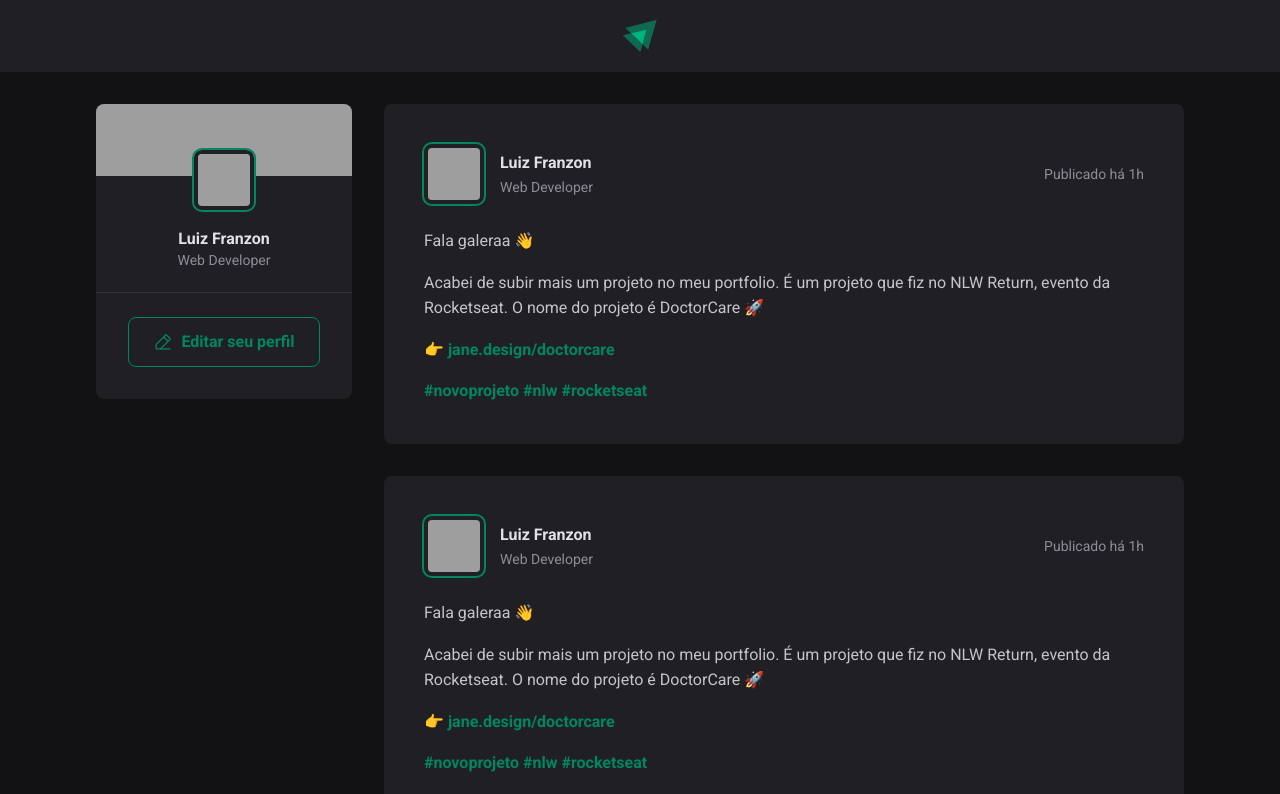
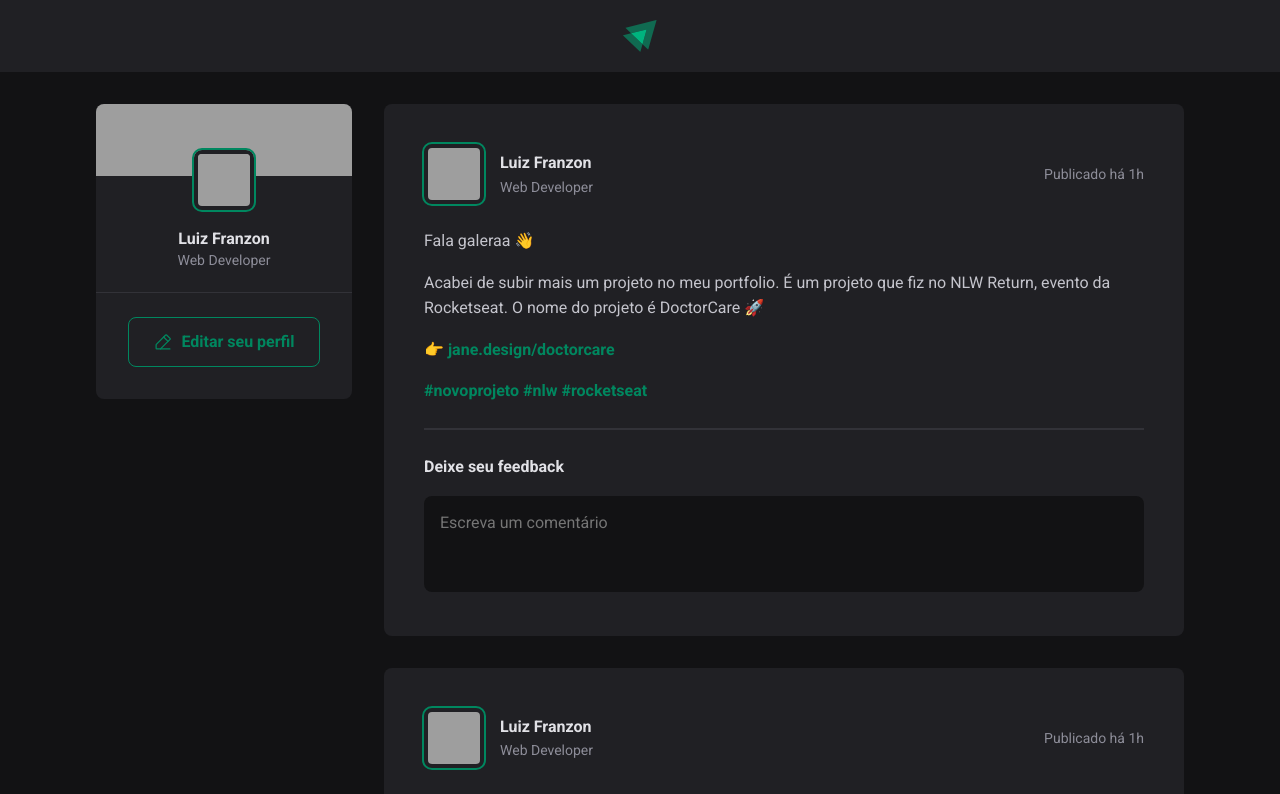
Before and after one commit to luizfranzon/ignite-reactJS, a React (Vite) app in the folder aulas/01-fundamentos-do-react/: page / in a window 1280 px wide. Shown: the top 794 px of the page. Built offline with nearby package versions, Linux system fonts and the light colour scheme; grey boxes are pictures that could not be loaded.

Commit message:
:construction: Input comment section done

```diff
--- a/aulas/01-fundamentos-do-react/src/components/Post/Post.jsx
+++ b/aulas/01-fundamentos-do-react/src/components/Post/Post.jsx
@@ -25,6 +25,15 @@
                     <a href="#">#rocketseat</a>
                 </p>
             </div>
+
+            <form className={styles.commentForm}>
+                <strong>Deixe seu feedback</strong>
+
+                <textarea placeholder="Escreva um comentário"/>
+                <footer>
+                    <button type="submit">Publicar</button>
+                </footer>
+            </form>
         </article>
     )
 }
--- a/aulas/01-fundamentos-do-react/src/components/Post/Post.module.css
+++ b/aulas/01-fundamentos-do-react/src/components/Post/Post.module.css
@@ -66,3 +66,54 @@
     border: 4px solid var(--gray-800);
     outline: 2px solid var(--green-500);
 }
+
+.commentForm {
+    width: 100%;
+    margin-top: 1.5rem;
+    padding-top: 1.5rem;
+    border-top: 2px solid var(--gray-600);
+}
+
+.commentForm > strong {
+    line-height: 1.6;
+    color: var(--gray-100)
+}
+
+.commentForm textarea {
+    width: 100%;
+    background: var(--gray-900);
+    border: none;
+    resize: none;
+    height: 6rem;
+    padding: 1rem;
+    border-radius: 8px;
+    color: var(--gray-100);
+    line-height: 1.40;
+    margin-top: 1rem;
+}
+
+.commentForm footer {
+    visibility: hidden;
+    max-height: 0;
+}
+
+.commentForm:focus-within footer {
+    visibility: visible;
+    max-height: none;
+}
+
+.commentForm button[type=submit] {
+    padding: 1rem 1.5rem;
+    margin-top: 1rem;
+    border-radius: 8px;
+    border: 0;
+    background-color: var(--green-500);
+    color: var(--white);
+    font-weight: bold;
+    cursor: pointer;
+    transition: background-color 0.2s;
+}
+
+.commentForm button[type=submit]:hover {
+    background-color: var(--green-300);
+}
--- a/aulas/01-fundamentos-do-react/src/global.css
+++ b/aulas/01-fundamentos-do-react/src/global.css
@@ -12,6 +12,11 @@
 
     --green-300: #00B37E;
     --green-500: #00875f;
+}
+
+:focus {
+    outline: transparent;
+    box-shadow: 0 0 0 2px var(--green-500);
 }
 
 * {
```
